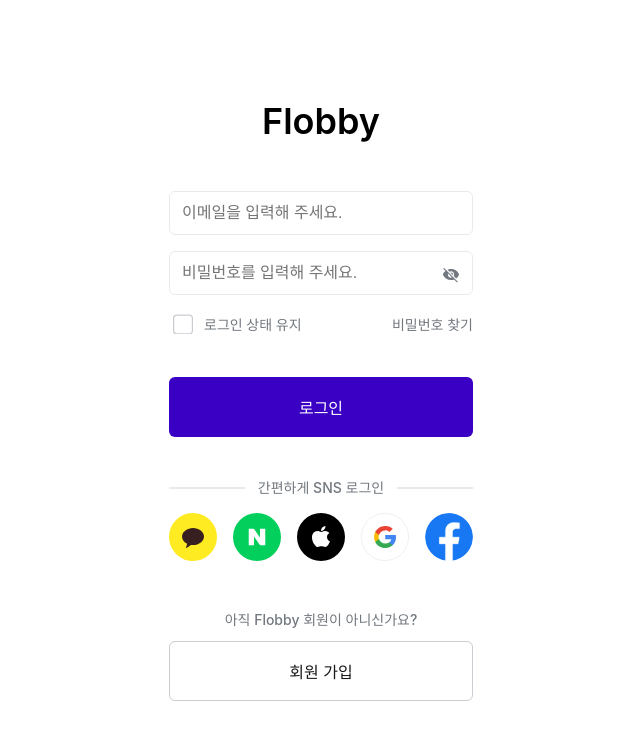
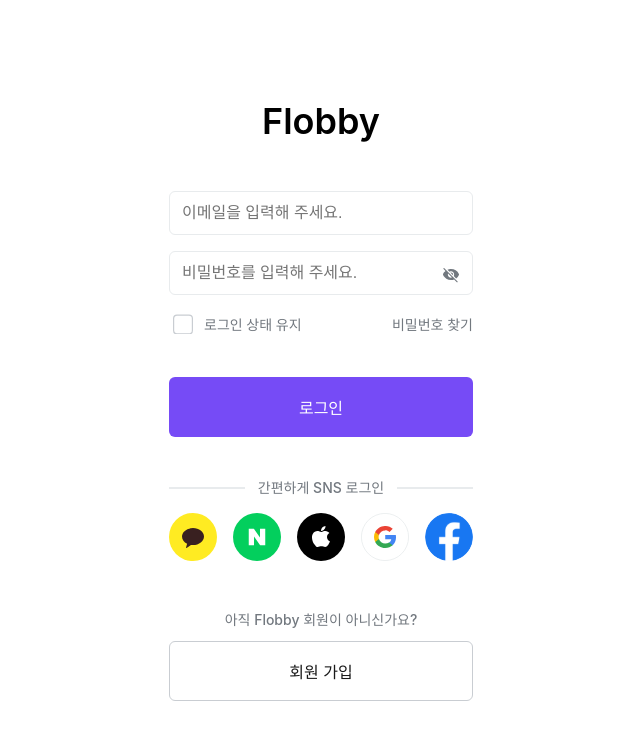
Before and after one commit to kelvin3476/Flobby, a React (Vite) app: page / in a window 1280 px wide. Shown: the top 740 px of the page, without its empty margins (319-959 px from the left). Built offline with nearby package versions, Linux system fonts and the light colour scheme.

Commit message:
Design: 로그인 버튼 색 변경

```diff
--- a/src/styles/login/Login.scss
+++ b/src/styles/login/Login.scss
@@ -148,7 +148,7 @@
 
     .login-button {
       cursor: pointer;
-      background: #3A00C3;
+      background-color: #764BF6;
       border: none;
       border-radius: 6px;
       padding: 12px 10px;
```
